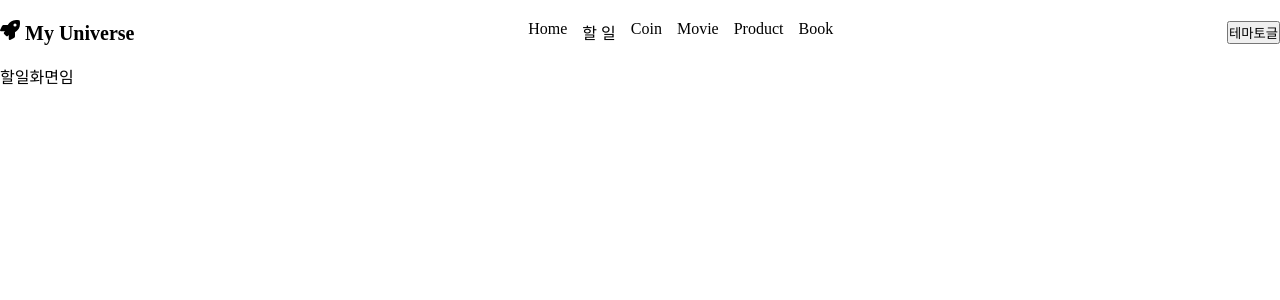
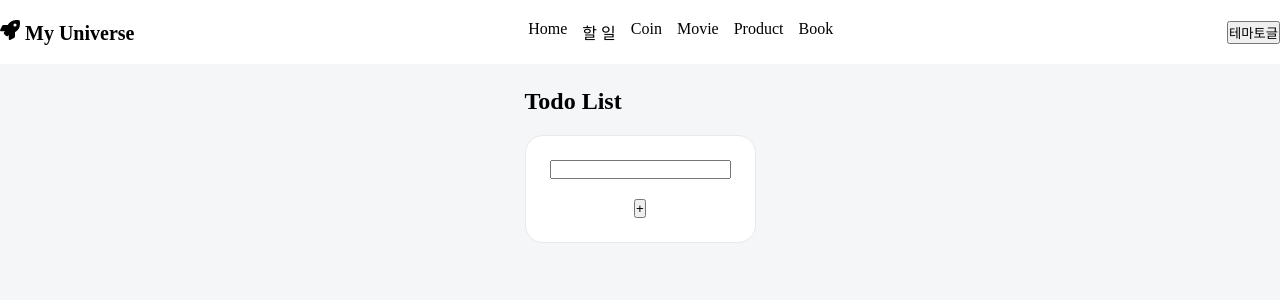
Before and after one commit to hiSon555/react-11-total, a React (Vite) app: page /todo in a window 1280 px wide. Shown: the top 300 px of the page. Built offline with nearby package versions, Linux system fonts and the light colour scheme.

Commit message:
Todo list 인풋 1차 작성

```diff
--- a/package.json
+++ b/package.json
@@ -12,6 +12,7 @@
   "dependencies": {
     "react": "^19.3.1",
     "react-dom": "^19.3.1",
+    "react-hook-form": "^7.92.0",
     "react-icons": "^5.7.0",
     "react-router": "^8.5.1",
     "styled-components": "^6.6.0"
--- a/src/pages/Home.tsx
+++ b/src/pages/Home.tsx
@@ -36,7 +36,6 @@ function Home() {
                 <h1>My Project Dashboard</h1>
                 <p>지금까지 구축한 포트폴리오 리스트입니다.</p>
             </Title>
-
             <Grid>
                 <Link to={"/todo"}>
                     <Card>
--- a/src/pages/Todo.tsx
+++ b/src/pages/Todo.tsx
@@ -1,5 +1,59 @@
+import { PageContainer } from "../styles/Container.ts";
+import { Card } from "../styles/Card.ts";
+import styled from "styled-components";
+import { type ChangeEvent, type SubmitEvent, useState } from "react";
+
+const Container = styled.div`
+    max-width: 300px;
+    margin: 0 auto;
+    background-color: inherit;
+    display: flex;
+    flex-direction: column;
+    gap: 20px;
+`;
+
+type Todo = {
+    text: string;
+}
+
 function Todo() {
-    return <>할일화면임</>
+
+    const [todoList, setTodoList] = useState<Todo[]>([]);
+    const [todoValue, setTodoValue] = useState<string>("");
+
+
+    const handleOnChange = (e: ChangeEvent<HTMLInputElement>) => {
+        setTodoValue(e.target.value);
+    };
+
+    const handleSubmit = (e: SubmitEvent<HTMLFormElement>) => {
+        e.preventDefault();
+        const newTodo = todoValue.trim();
+        if (newTodo === "") {
+            return;
+        }
+
+        setTodoList([...todoList, { text: newTodo }]);
+        setTodoValue("");
+    };
+
+
+    return (
+        <PageContainer>
+            <Container>
+                <h2>Todo List</h2>
+                <form onSubmit={handleSubmit}>
+                    <Card>
+                        <input onChange={handleOnChange} value={todoValue} />
+                        <button type={"submit"}>+</button>
+                    </Card>
+                </form>
+                {todoList.map((i) => {
+                    return <p>{i.text}</p>
+                })}
+            </Container>
+        </PageContainer>
+    );
 }
 
 export default Todo;
--- a/src/styles/Card.ts
+++ b/src/styles/Card.ts
@@ -6,7 +6,6 @@ export const Card = styled.div`
     align-items: center;
     justify-content: center;
     gap: 20px;
-    min-height: 200px;
     padding: 24px;
     background-color: #ffffff;
     border: 1px solid #e7e9ec;
--- a/src/styles/GlobalStyle.ts
+++ b/src/styles/GlobalStyle.ts
@@ -11,6 +11,10 @@ const GlobalStyle = createGlobalStyle`
         color: inherit;
         text-decoration: none;
     }
+
+    ul li {
+        list-style: none;
+    }
 `
 
 export default GlobalStyle;
```
Also changed, not shown: 1 other file (tests, documents, lock files or other folders).
